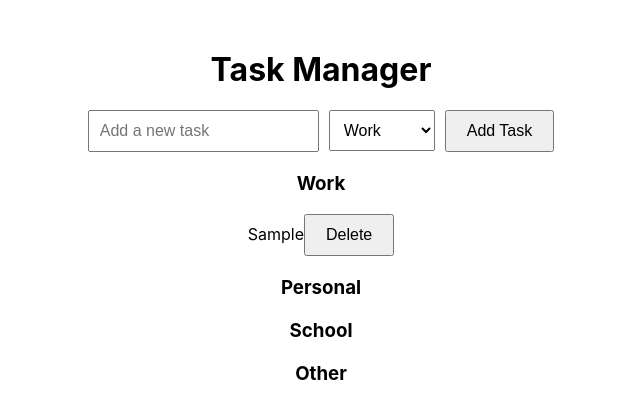
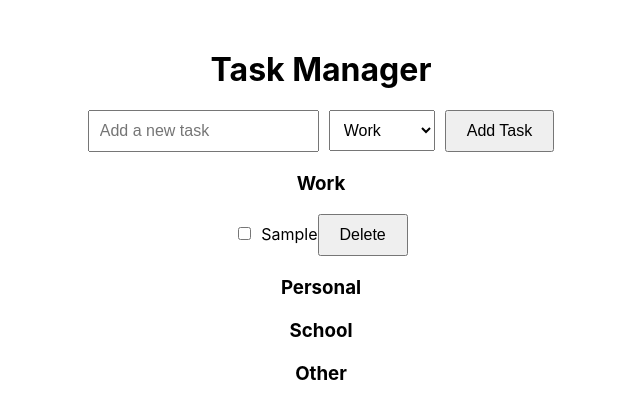
Before and after one commit to YamilVillegas/Task-Manager, a React (Create React App) app: page / in a window 1280 px wide. Both pictures are taken after typing "Sample" into the empty fields and a click on the button "Add Task". Shown: the top 418 px of the page, without its empty margins (319-959 px from the left). Built offline with nearby package versions, Linux system fonts and the light colour scheme.

Commit message:
Mark Tasks as Complete

```diff
--- a/src/TaskManager.js
+++ b/src/TaskManager.js
@@ -1,16 +1,10 @@
 import React, { useState } from 'react';
 
 function TaskManager() {
-  // State to hold the list of tasks
   const [tasks, setTasks] = useState([]);
-
-  // State to hold the new task name
   const [newTask, setNewTask] = useState("");
-
-  // State to hold selected category
   const [selectedCategory, setSelectedCategory] = useState("Work");
 
-  // Categories options
   const categories = ["Work", "Personal", "School", "Other"];
 
   // Function to add a new task
@@ -21,22 +15,30 @@ function TaskManager() {
         {
           id: Date.now(),
           name: newTask,
-          category: selectedCategory
+          category: selectedCategory,
+          completed: false // New property to track completion
         }
       ]);
-      setNewTask("");  // Reset the input field
-      setSelectedCategory("Work"); // Reset category selection
+      setNewTask("");
+      setSelectedCategory("Work");
     }
+  };
+
+  // Function to toggle completion status of a task
+  const toggleComplete = (id) => {
+    setTasks(tasks.map((task) =>
+      task.id === id ? { ...task, completed: !task.completed } : task
+    ));
   };
 
   // Function to delete a task
   const deleteTask = (id) => {
-    setTasks(tasks.filter(task => task.id !== id));
+    setTasks(tasks.filter((task) => task.id !== id));
   };
 
   // Function to filter tasks by category
   const getFilteredTasks = (category) => {
-    return tasks.filter(task => task.category === category);
+    return tasks.filter((task) => task.category === category);
   };
 
   return (
@@ -69,7 +71,12 @@ function TaskManager() {
           <h3>{category}</h3>
           <ul>
             {getFilteredTasks(category).map((task) => (
-              <li key={task.id}>
+              <li key={task.id} style={{ textDecoration: task.completed ? 'line-through' : 'none' }}>
+                <input
+                  type="checkbox"
+                  checked={task.completed}
+                  onChange={() => toggleComplete(task.id)}
+                />
                 {task.name}
                 <button onClick={() => deleteTask(task.id)}>Delete</button>
               </li>
```
